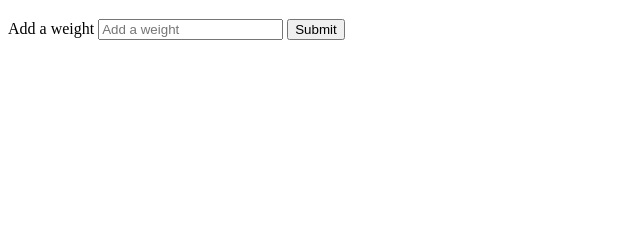
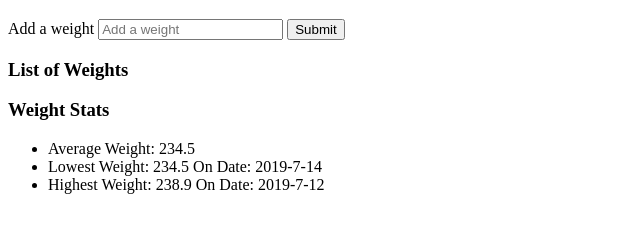
Before and after one commit to PatrickBoyn/WeightTracker, a plain HTML site: page index.html in a window 1280 px wide. Shown: the part 61-294 px from the top of the page, without its empty margins (0-640 px from the left). Drawn offline with Linux system fonts and the light colour scheme.

Commit message:
Added the UL to display the calculations. And an h3.

```diff
--- a/index.html
+++ b/index.html
@@ -16,8 +16,9 @@
         <input type="submit" value="Submit" class="add-weight" />
       </form>
       <div class="display-weight-list">
+        <h3>List of Weights</h3>
         <!-- Will be created by JavaScript -->
-        <!-- <ul class="book-list">
+        <!-- <ul class="weight-list">
           <li id="show-weight">
             Weight: 236.6 <a href="#" class="delete">X</a>
           </li>
@@ -26,6 +27,14 @@
           </li>
         </ul> -->
       </div>
+      <div class="display-calculations">
+        <h3>Weight Stats</h3>
+        <ul class="calculations-list">
+          <li class="average-weight">Average Weight: 234.5</li>
+          <li class="min-weight">Lowest Weight: 234.5 On Date: 2019-7-14</li>
+          <li class="max-weight">Highest Weight: 238.9 On Date: 2019-7-12</li>
+        </ul>
+      </div>
     </div>
     <script src="app.js"></script>
   </body>
```
